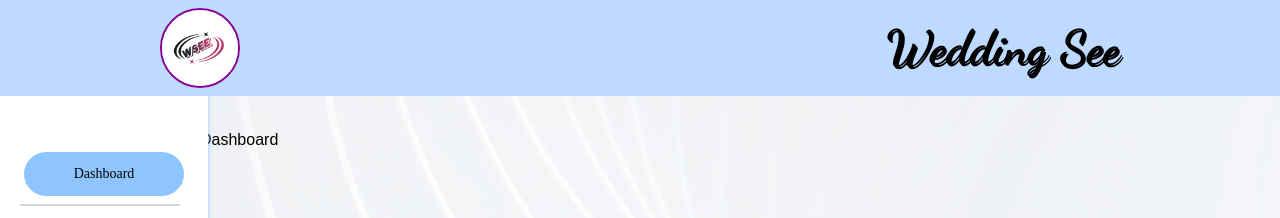
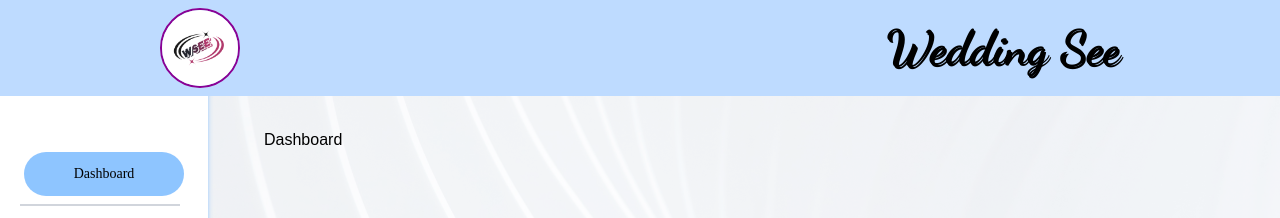
Before and after one commit to Muhamad-Zain/weddingsee, a Next.js app: page /Owner in a window 1280 px wide. Shown: the top 218 px of the page. Built offline with nearby package versions, Linux system fonts and the light colour scheme; a web font is replaced by a local one.

Commit message:
update responsive

```diff
--- a/app/Owner/page.js
+++ b/app/Owner/page.js
@@ -50,7 +50,7 @@ export default function LayoutDashboard({children}) {
                      onClick={() => handleActive('createInvite')}>Buat Undangan</button>
                 </div>
             </div>
-            <main className="mt-32 pl-56 sm:pl-40 ">
+            <main className="mt-32 pl-56 sm:pl-40 md:pl-56">
                 {/* {children} */}
                 {activeMenu === 'dashboard' && <Dashboard />}
                 {activeMenu === 'listInvite' && <ListInvite />}
```
Also changed, not shown: 1 other file (tests, documents, lock files or other folders).
